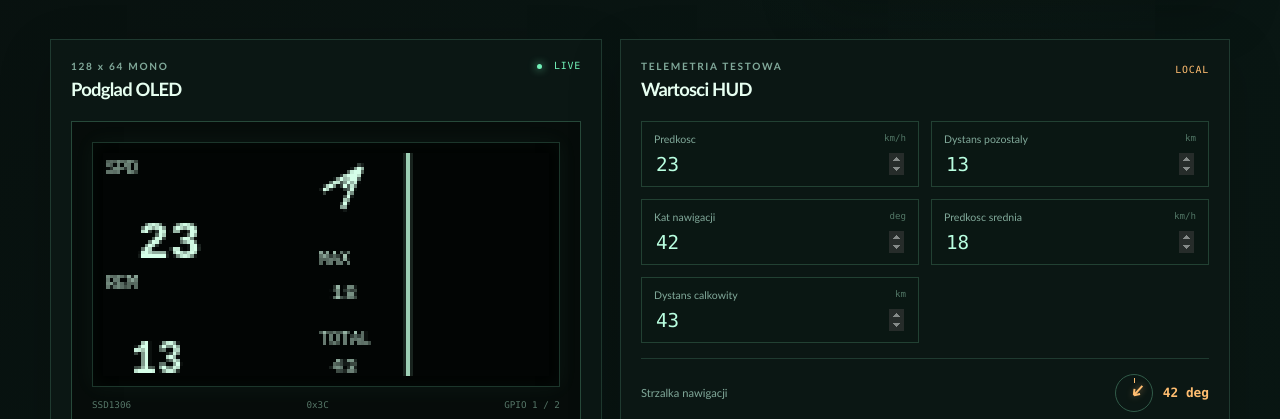
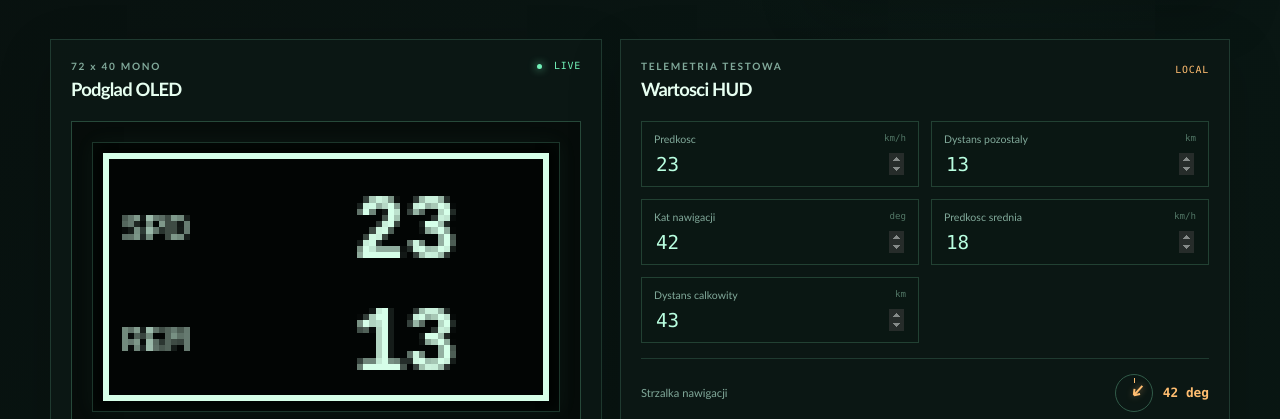
Before and after one commit to Dasiuss/DisplayTest, a website built with Vite: page pwa/index.html in a window 1280 px wide. Shown: the part 379-798 px from the top of the page. Built offline with nearby package versions, Linux system fonts and the light colour scheme.

Commit message:
Support 72x40 OLED panel with 1px frame

```diff
--- a/pwa/index.html
+++ b/pwa/index.html
@@ -42,20 +42,20 @@
         <article class="panel preview-panel">
           <div class="panel-heading">
             <div>
-              <p class="eyebrow">128 x 64 MONO</p>
+              <p class="eyebrow">72 x 40 MONO</p>
               <h3>Podglad OLED</h3>
             </div>
             <span class="live-pill"><span></span> LIVE</span>
           </div>
           <div class="oled-frame">
             <div class="oled-glass">
-              <canvas id="oled-preview" width="128" height="64" aria-label="Podglad ekranu OLED"></canvas>
+              <canvas id="oled-preview" width="72" height="40" aria-label="Podglad ekranu OLED"></canvas>
             </div>
             <div class="screen-meta"><span>SSD1306</span><span>0x3C</span><span>GPIO 1 / 2</span></div>
           </div>
           <div class="preview-footnote">
             <span class="pixel-key"></span>
-            <span>Układ jest renderowany w natywnej siatce 128 x 64.</span>
+            <span>Uklad jest renderowany w natywnej siatce 72 x 40.</span>
           </div>
         </article>
 
@@ -101,7 +101,7 @@
       </section>
 
       <section class="lower-grid">
-        <article class="panel map-panel">
+        <article class="panel map-panel" hidden>
           <div class="panel-heading">
             <div>
               <p class="eyebrow">BITMAP LAYER</p>
@@ -135,8 +135,8 @@
           <div class="protocol-list">
             <div><span>BLE</span><strong>GATT / write NR</strong></div>
             <div><span>I2C</span><strong>SDA 1 / SCL 2</strong></div>
-            <div><span>OLED</span><strong>SSD1306 128x64</strong></div>
-            <div><span>MAP</span><strong>40x64 + trasa</strong></div>
+            <div><span>OLED</span><strong>SSD1306 72x40</strong></div>
+            <div><span>MAP</span><strong>wylaczona</strong></div>
             <div><span>SYNC</span><strong>do 10 Hz</strong></div>
           </div>
           <p class="protocol-note">ESP32 renderuje ekran lokalnie. PWA przesyla tylko stan HUD-u i spakowane piksele mapy.</p>
--- a/pwa/src/main.js
+++ b/pwa/src/main.js
@@ -3,6 +3,9 @@ import './style.css';
 const APP_VERSION = 'v0.7.0';
 const SERVICE_UUID = '5f8a0001-4e56-4e46-9a7c-000000000001';
 const CHARACTERISTIC_UUID = '5f8a0001-4e56-4e46-9a7c-000000000002';
+const SCREEN_WIDTH = 72;
+const SCREEN_HEIGHT = 40;
+const SHOW_MAP = false;
 const MAP_WIDTH = 40;
 const MAP_HEIGHT = 64;
 const MAP_ROW_BYTES = Math.ceil(MAP_WIDTH / 8);
@@ -92,64 +95,23 @@ function renderOled() {
   const state = getState();
   const context = oledContext;
   context.fillStyle = '#020504';
-  context.fillRect(0, 0, 128, 64);
+  context.fillRect(0, 0, SCREEN_WIDTH, SCREEN_HEIGHT);
   context.fillStyle = '#d6ffe9';
   context.strokeStyle = '#d6ffe9';
   context.lineWidth = 1;
   context.textBaseline = 'alphabetic';
 
-  context.font = '5px monospace';
-  context.fillText('SPD', 1, 6);
-  context.font = 'bold 15px monospace';
-  context.fillText(formatNumber(state.speed), 1, 30);
+  context.font = '6px monospace';
+  context.fillText('SPD', 3, 14);
+  context.font = 'bold 14px monospace';
+  context.fillText(formatNumber(state.speed), 32, 17);
 
-  context.font = '5px monospace';
-  context.fillText('REM', 1, 39);
-  context.font = 'bold 12px monospace';
-  context.fillText(formatNumber(state.remaining), 1, 63);
+  context.font = '6px monospace';
+  context.fillText('REM', 3, 32);
+  context.font = 'bold 14px monospace';
+  context.fillText(formatNumber(state.remaining), 32, 35);
 
-  context.lineWidth = 1.3;
-  drawArrow(context, 69, 10, state.navigationAngle, 8);
-
-  context.fillStyle = '#d6ffe9';
-  context.font = '5px monospace';
-  context.fillText('MAX', 62, 32);
-  context.fillText('TOTAL', 62, 55);
-  context.font = '6px monospace';
-  context.fillText(formatNumber(state.average), 62, 42);
-  context.fillText(formatNumber(state.total), 62, 63);
-
-  context.strokeStyle = '#9dcfb5';
-  context.beginPath();
-  context.moveTo(87.5, 0);
-  context.lineTo(87.5, 64);
-  context.stroke();
-  for (let y = 0; y < MAP_HEIGHT; y += 1) {
-    for (let x = 0; x < MAP_WIDTH; x += 1) {
-      if (layers.map[y * MAP_WIDTH + x]) {
-        context.fillRect(88 + x, y, 1, 1);
-      }
-    }
-  }
-  context.fillStyle = '#ffbd70';
-  for (let y = 0; y < MAP_HEIGHT; y += 1) {
-    for (let x = 0; x < MAP_WIDTH; x += 1) {
-      if (layers.route[y * MAP_WIDTH + x]) context.fillRect(88 + x, y, 1, 1);
-    }
-  }
-  const routeOrder = getRouteOrder();
-  if (routeOrder.length > 0) {
-    context.fillStyle = '#020504';
-    const gapLength = 5;
-    const gapCount = getRouteGapCount(routeOrder.length);
-    for (let gapIndex = 0; gapIndex < gapCount; gapIndex += 1) {
-      const gapStart = (routeAnimationCursor + Math.floor((gapIndex * routeOrder.length) / gapCount)) % routeOrder.length;
-      for (let offset = 0; offset < gapLength; offset += 1) {
-        const routePixel = routeOrder[(gapStart + offset) % routeOrder.length];
-        context.fillRect(88 + (routePixel % MAP_WIDTH), Math.floor(routePixel / MAP_WIDTH), 1, 1);
-      }
-    }
-  }
+  context.strokeRect(0.5, 0.5, SCREEN_WIDTH - 1, SCREEN_HEIGHT - 1);
 }
 
 function drawMapEditor() {
@@ -430,6 +392,7 @@ function setActiveLayer(layer) {
 }
 
 function animateRoute() {
+  if (!SHOW_MAP) return;
   const routeLength = getRouteOrder().length;
   if (routeLength === 0) {
     routeAnimationCursor = 0;
--- a/pwa/src/style.css
+++ b/pwa/src/style.css
@@ -78,7 +78,7 @@ button:disabled { cursor: not-allowed; opacity: 0.4; }
 .sync-label { padding-top: 4px; color: var(--orange); }
 .oled-frame { max-width: 520px; margin: 0 auto; padding: 20px 20px 13px; border: 1px solid #27493a; background: #060c0a; }
 .oled-glass { padding: 10px; border: 1px solid #1c362b; background: #010302; box-shadow: inset 0 0 18px rgba(114, 241, 184, 0.04), 0 0 20px rgba(114, 241, 184, 0.05); }
-#oled-preview { display: block; width: 100%; height: auto; aspect-ratio: 2 / 1; image-rendering: pixelated; }
+#oled-preview { display: block; width: 100%; height: auto; aspect-ratio: 72 / 40; image-rendering: pixelated; }
 .screen-meta { margin-top: 12px; color: #557667; font-family: ui-monospace, SFMono-Regular, Consolas, monospace; font-size: 0.58rem; }
 .preview-footnote { justify-content: flex-start; gap: 7px; margin-top: 15px; color: var(--muted); font-size: 0.7rem; }
 .pixel-key { display: inline-block; width: 8px; height: 8px; border: 1px solid var(--mint); background: var(--mint); box-shadow: 0 0 8px rgba(114, 241, 184, 0.45); }
```
Also changed, not shown: 1 other file.
